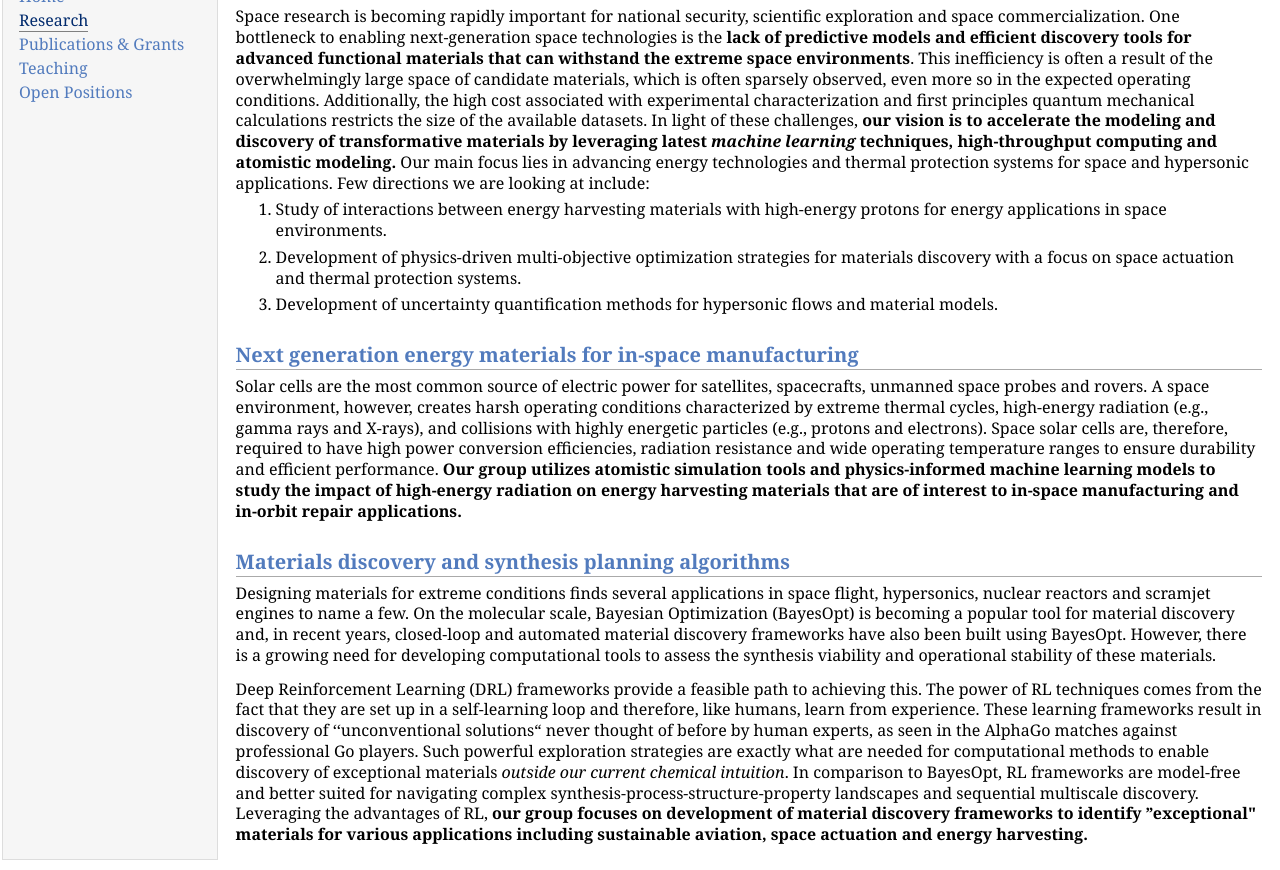
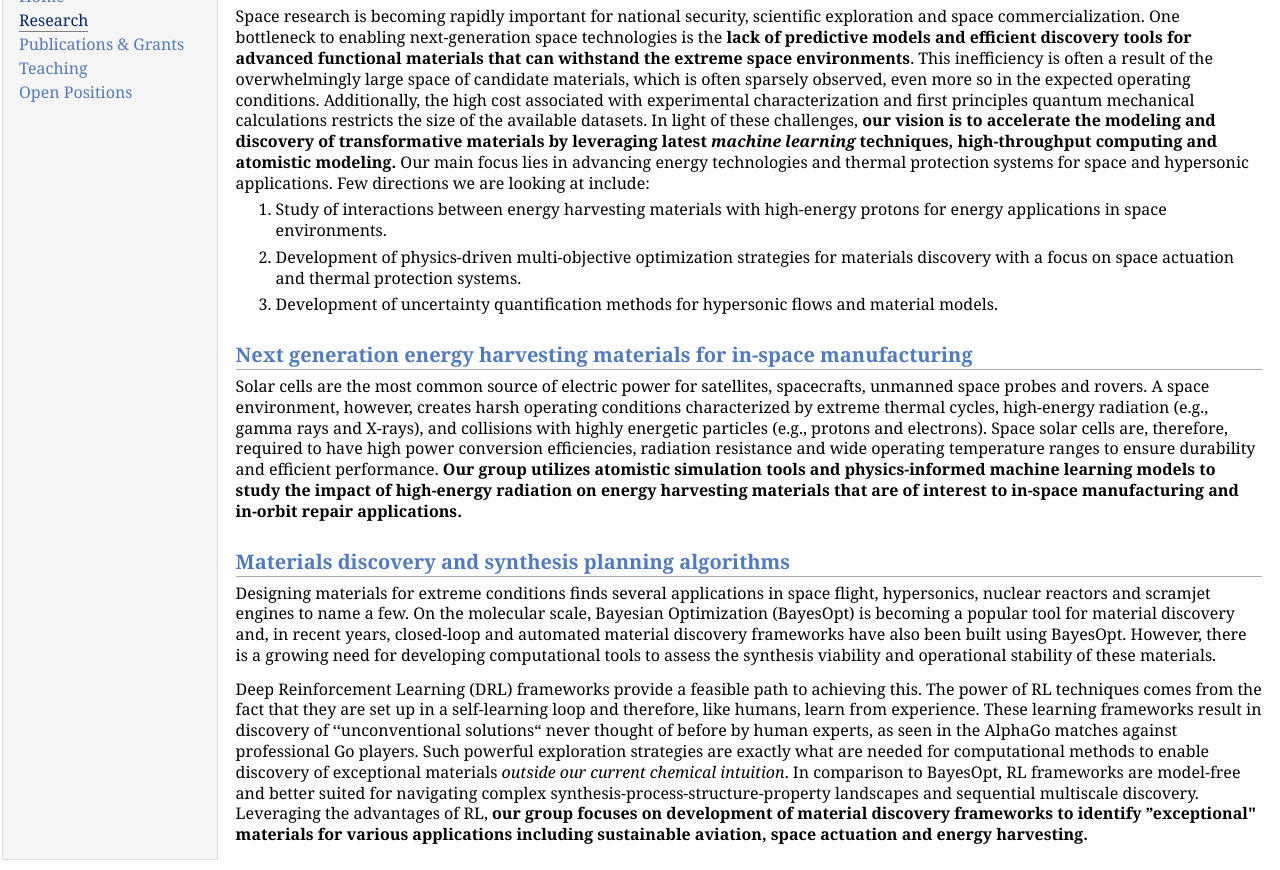
Before and after one commit to msharmap/msharmap.github.io, a plain HTML site: page research.html in a window 1280 px wide. Shown: the part 68-938 px from the top of the page. Drawn offline with Linux system fonts and the light colour scheme.

Commit message:
Mod(research): Fixed typos

```diff
--- a/research.html
+++ b/research.html
@@ -41,7 +41,7 @@ Few directions we are looking at include:
 </p>
 </li>
 </ol>
-<h2>Next generation energy materials for in-space manufacturing</h2>
+<h2>Next generation energy harvesting materials for in-space manufacturing</h2>
 <p>Solar cells are the most common source of electric power for satellites, spacecrafts, unmanned space probes and rovers.
 A space environment, however, creates harsh operating conditions characterized by extreme thermal cycles, high-energy
 radiation (e.g., gamma rays and X-rays), and collisions with highly energetic particles (e.g., protons and electrons).
```
Also changed, not shown: 1 other file.
